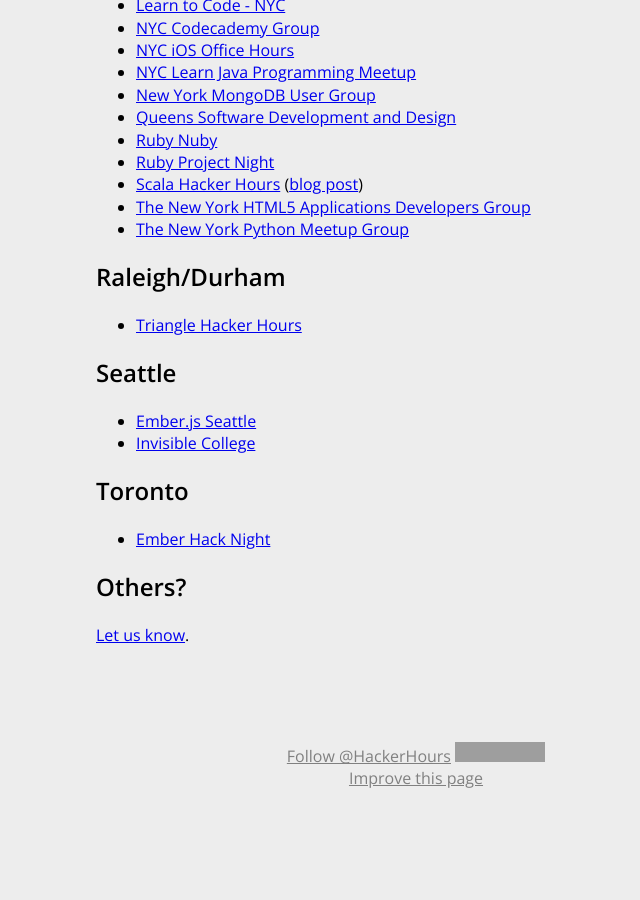
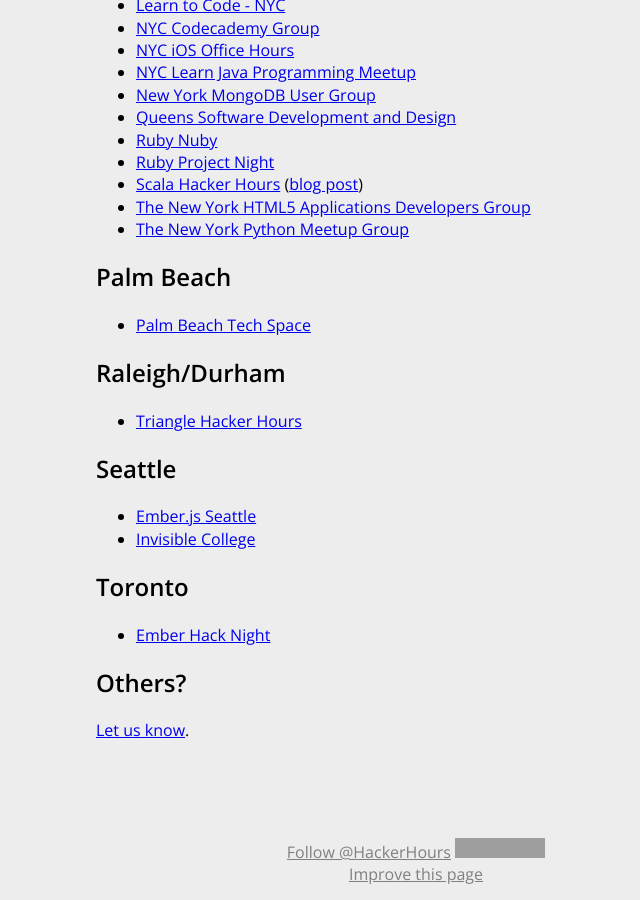
Before and after one commit to HackerHours/hackerhours.org, a Jekyll site: the page built from related-groups.md, in a window 1280 px wide and 900 px high, scrolled down 1130 px. Shown: the whole window, without its empty margins (224-864 px from the left). Built offline with Jekyll 4.4.1, drawn with Linux system fonts in a browser that asks for light colours; comment, search, counter and statistics services are not loaded; before the commit the page ends 1936 px from its top, so only the background shows below that; grey boxes are pictures that could not be loaded.

Commit message:
link to Palm Beach Tech Space

```diff
--- a/related-groups.md
+++ b/related-groups.md
@@ -56,6 +56,10 @@
 * [The New York HTML5 Applications Developers Group](http://www.meetup.com/html5-app-developers/)
 * [The New York Python Meetup Group](http://www.meetup.com/nycpython/)
 
+## Palm Beach
+
+* [Palm Beach Tech Space](https://www.meetup.com/Palm-Beach-Tech-Space/)
+
 ## Raleigh/Durham
 
 * [Triangle Hacker Hours](http://www.meetup.com/trianglehackerhours/)
```
